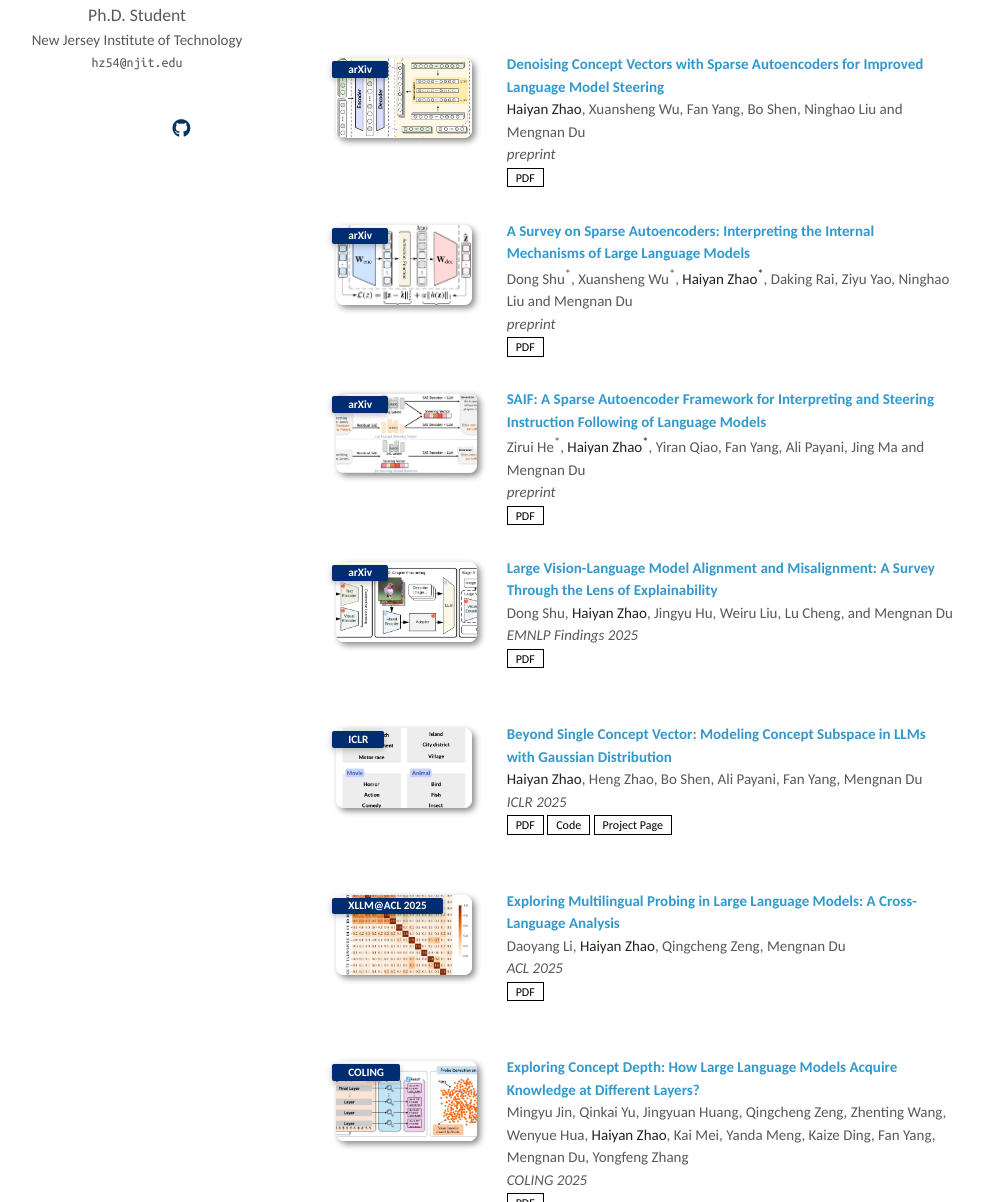
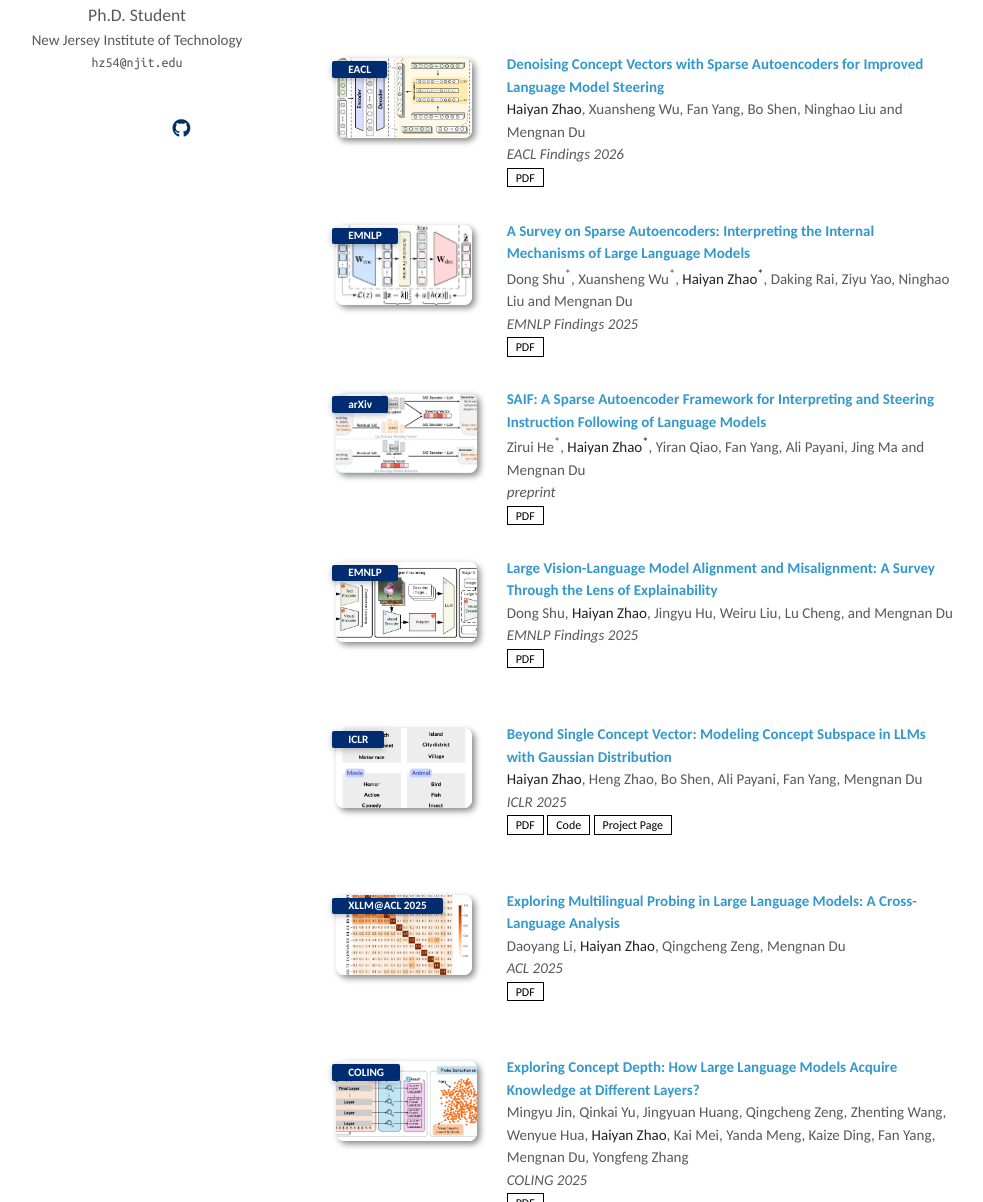
Before and after one commit to hy-zhao23/hy-zhao23.github.io, a Jekyll site: the page built from index.md, in a window 1280 px wide and 1400 px high, scrolled down 599 px. Shown: the part 198-1400 px from the top of the window, without its empty margins (151-1134 px from the left). Built offline with Jekyll 4.4.1, drawn with Linux system fonts in a browser that asks for light colours; nearby versions of some CDN libraries; a style sheet for code colours, icons or effects is not loaded; our own code applies the rules of GitHub Pages for plain Markdown files; some of the changed text lies outside the part shown.

Commit message:
update pub

```diff
--- a/_data/publications.yml
+++ b/_data/publications.yml
@@ -15,15 +15,15 @@ main:
 
   - title: "Denoising Concept Vectors with Sparse Autoencoders for Improved Language Model Steering"
     authors: <strong>Haiyan Zhao</strong>, Xuansheng Wu, Fan Yang, Bo Shen, Ninghao Liu and Mengnan Du
-    conference_short: arXiv
-    conference: preprint
+    conference_short: EACL
+    conference: EACL Findings 2026
     pdf: https://arxiv.org/pdf/2505.15038
     image: ./assets/img/paper/kav-sae.png
 
   - title: "A Survey on Sparse Autoencoders: Interpreting the Internal Mechanisms of Large Language Models"
     authors: Dong Shu<sup>*</sup>, Xuansheng Wu<sup>*</sup>, <strong>Haiyan Zhao<sup>*</sup></strong>, Daking Rai, Ziyu Yao, Ninghao Liu and Mengnan Du
-    conference_short: arXiv
-    conference: preprint
+    conference_short: EMNLP
+    conference: EMNLP Findings 2025
     pdf: https://arxiv.org/abs/2503.05613
     image: ./assets/img/paper/sae_survey.png
 
@@ -36,7 +36,7 @@ main:
 
   - title: "Large Vision-Language Model Alignment and Misalignment: A Survey Through the Lens of Explainability"
     authors: Dong Shu, <strong>Haiyan Zhao</strong>, Jingyu Hu, Weiru Liu, Lu Cheng, and Mengnan Du
-    conference_short: arXiv
+    conference_short: EMNLP
     conference: EMNLP Findings 2025
     pdf: https://arxiv.org/abs/2501.01346
     image: ./assets/img/paper/lvlm_survey.png
@@ -66,16 +66,16 @@ main:
 
   - title: "Usable XAI: 10 Strategies Towards Exploiting Explainability in the LLM Era"
     authors: Xuansheng Wu<sup>*</sup>, <strong>Haiyan Zhao</strong><sup>*</sup>, Yaochen Zhu<sup>*</sup>, Yucheng Shi<sup>*</sup>, Fan Yang, Tianming Liu, Xiaoming Zhai, Wenlin Yao, Jundong Li, Mengnan Du, Ninghao Liu
-    conference_short: arXiv
-    conference: preprint
+    conference_short: TKDD
+    conference: TKDD
     pdf: https://arxiv.org/abs/2403.08946
     image: ./assets/img/paper/usable_xai.png
     code: https://github.com/JacksonWuxs/UsableXAI_LLM
 
   - title: "Towards Uncovering How Large Language Model Works: An Explainability Perspective"
     authors: <strong>Haiyan Zhao</strong>, Fan Yang, Bo Shen, Himabindu Lakkaraju, Mengnan Du
-    conference_short: arXiv
-    conference: preprint
+    conference_short: SIGKDD
+    conference: SIGKDD Explorations 2025
     pdf: https://arxiv.org/abs/2402.10688
     image: ./assets/img/paper/llm_mi.png
 
```
